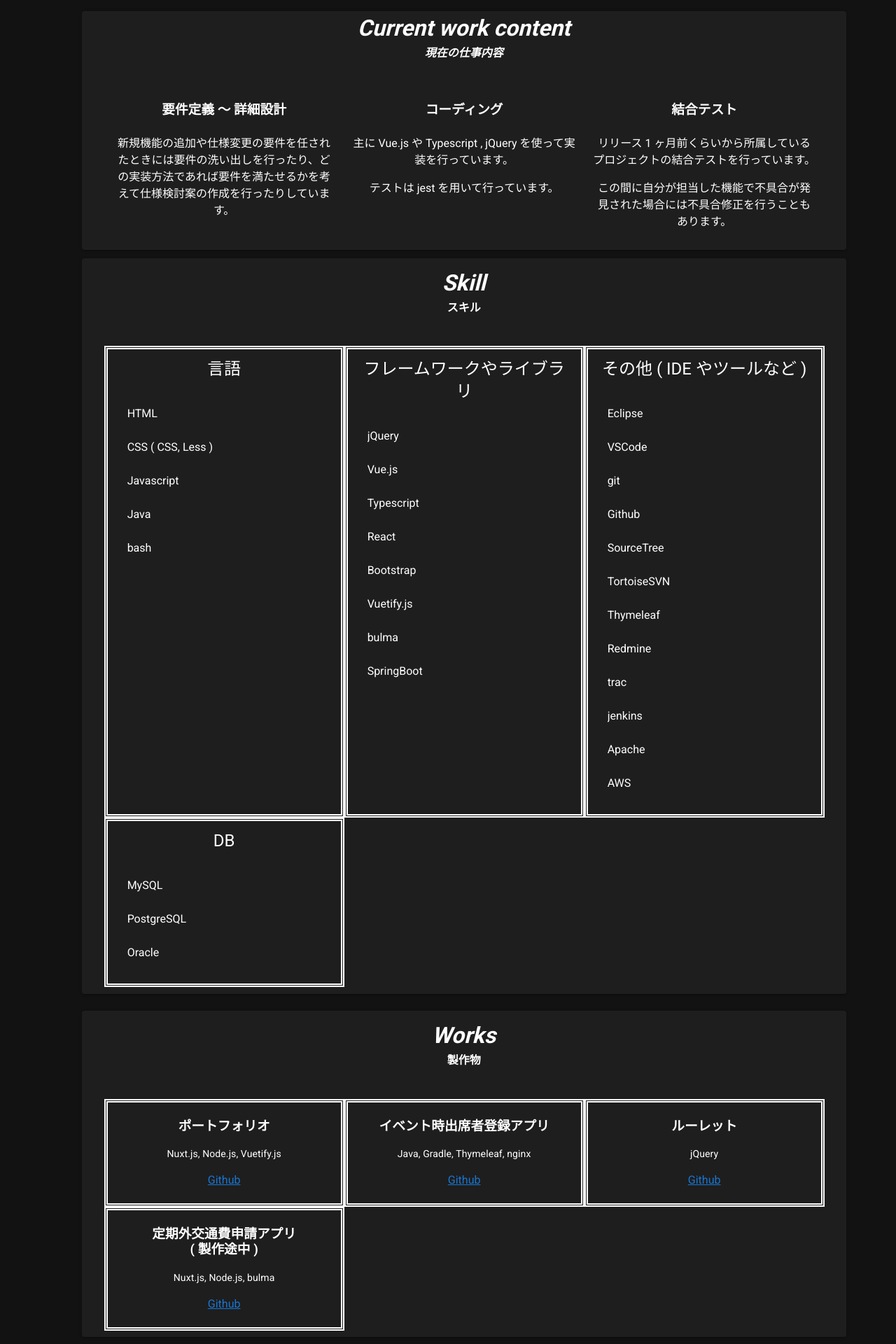
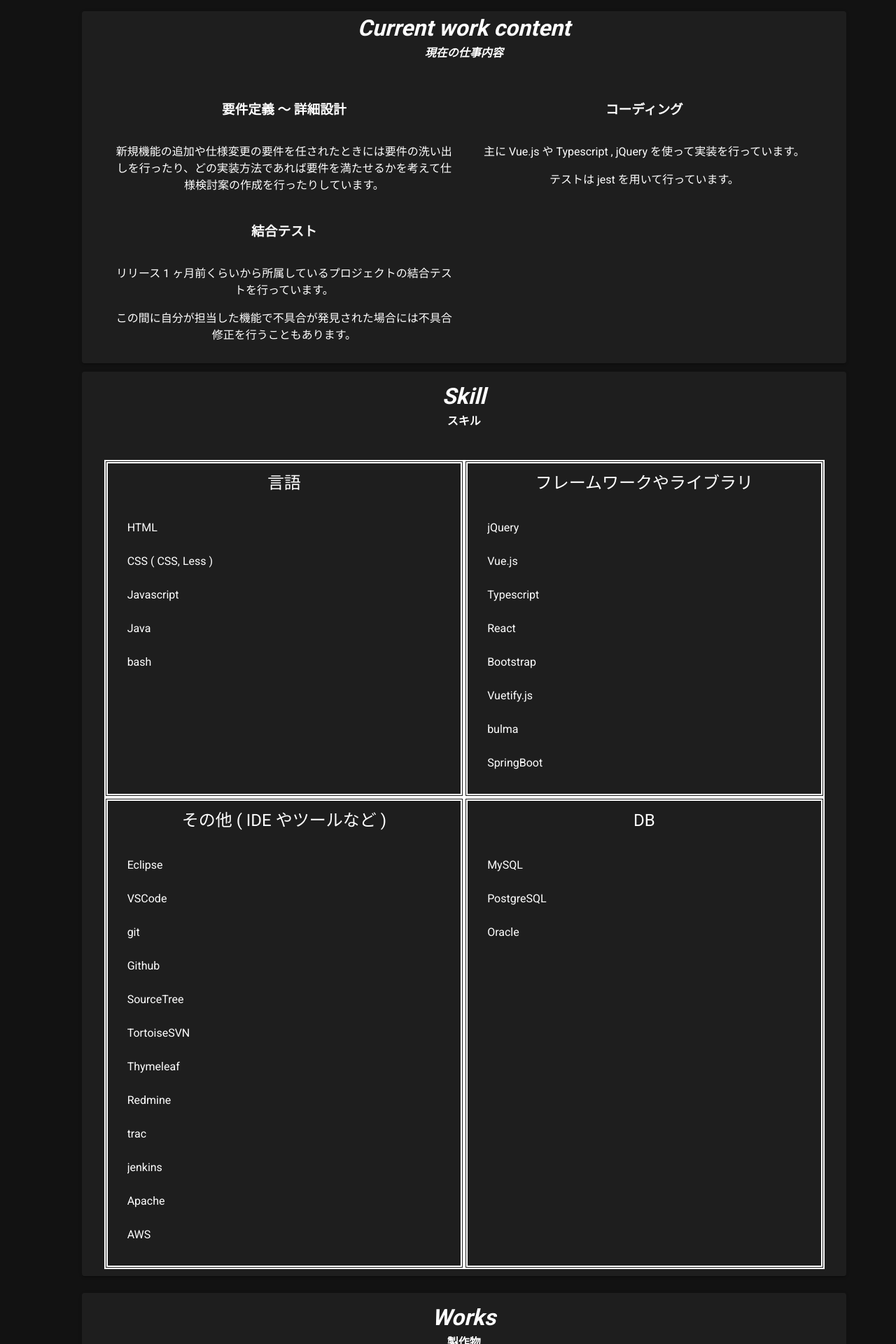
Before and after one commit to m5e2/Self-Introduction, a Nuxt app: page / in a window 1280 px wide. Shown: the part 1240-3160 px from the top of the page at 70% size. Built offline with nearby package versions, Linux system fonts and the light colour scheme.

Commit message:
Update index.vue

```diff
--- a/pages/index.vue
+++ b/pages/index.vue
@@ -25,20 +25,20 @@
             現在の仕事内容
           </h4>
           <v-row cols="12">
-            <v-col cols="4">
+            <v-col cols="6">
               <h3 class="content-para">要件定義 ～ 詳細設計</h3>
               <p>
                 新規機能の追加や仕様変更の要件を任されたときには要件の洗い出しを行ったり、どの実装方法であれば要件を満たせるかを考えて仕様検討案の作成を行ったりしています。
               </p>
             </v-col>
-            <v-col cols="4">
+            <v-col cols="6">
               <h3 class="content-para">コーディング</h3>
               <p>
                 主に Vue.js や Typescript , jQuery を使って実装を行っています。
               </p>
               <p>テストは jest を用いて行っています。</p>
             </v-col>
-            <v-col cols="4">
+            <v-col cols="6">
               <h3 class="content-para">結合テスト</h3>
               <p>
                 リリース 1
@@ -56,7 +56,7 @@
           <h1 class="font-italic font-weight-bold">Skill</h1>
           <h4 class="colum-title-ja">スキル</h4>
           <v-row cols="12">
-            <v-col class="text-center skill-content" cols="4">
+            <v-col class="text-center skill-content" cols="6">
               <p class="text-center headline">{{ COLUM_LANG_TITLE }}</p>
               <p />
               <v-list shaped>
@@ -65,7 +65,7 @@
                 </v-list-item>
               </v-list>
             </v-col>
-            <v-col class="text-center skill-content" cols="4">
+            <v-col class="text-center skill-content" cols="6">
               <p class="text-center headline">{{ COLUM_FW_LIB_TITLE }}</p>
               <p />
               <v-list shaped>
@@ -74,7 +74,7 @@
                 </v-list-item>
               </v-list>
             </v-col>
-            <v-col class="text-center skill-content" cols="4">
+            <v-col class="text-center skill-content" cols="6">
               <p class="text-center headline">{{ COLUM_TOOL_TITLE }}</p>
               <p />
               <v-list shaped>
@@ -83,7 +83,7 @@
                 </v-list-item>
               </v-list>
             </v-col>
-            <v-col class="text-center skill-content" cols="4">
+            <v-col class="text-center skill-content" cols="6">
               <p class="text-center headline">{{ COLUM_DB_TITLE }}</p>
               <p />
               <v-list shaped>
@@ -100,14 +100,14 @@
           <h1 class="font-italic font-weight-bold">Works</h1>
           <h4 class="colum-title-ja">製作物</h4>
           <v-row cols="12">
-            <v-col class="skill-content" cols="4">
+            <v-col class="skill-content" cols="6">
               <v-list-item-content>
                 <h3>ポートフォリオ</h3>
                 <v-card-subtitle>Nuxt.js, Node.js, Vuetify.js</v-card-subtitle>
                 <a href="https://github.com/m5e2/Self-Introduction">Github</a>
               </v-list-item-content>
             </v-col>
-            <v-col class="skill-content" cols="4">
+            <v-col class="skill-content" cols="6">
               <v-list-item-content>
                 <h3>イベント時出席者登録アプリ</h3>
                 <v-card-subtitle
@@ -118,7 +118,7 @@
                 >
               </v-list-item-content>
             </v-col>
-            <v-col class="skill-content" cols="4">
+            <v-col class="skill-content" cols="6">
               <v-list-item-content>
                 <h3>ルーレット</h3>
                 <v-card-subtitle>jQuery</v-card-subtitle>
@@ -127,7 +127,7 @@
                 >
               </v-list-item-content>
             </v-col>
-            <v-col class="skill-content" cols="4">
+            <v-col class="skill-content" cols="6">
               <v-list-item-content>
                 <h3>定期外交通費申請アプリ</h3>
                 <h3>( 製作途中 )</h3>
@@ -234,8 +234,8 @@
   border: thick double;
 }
 
-.col-4 {
-  max-width: 32%;
+.col-6 {
+  max-width: 48%;
 }
 
 .row {
```
Also changed, not shown: 2 other files (tests, documents, lock files or other folders).
